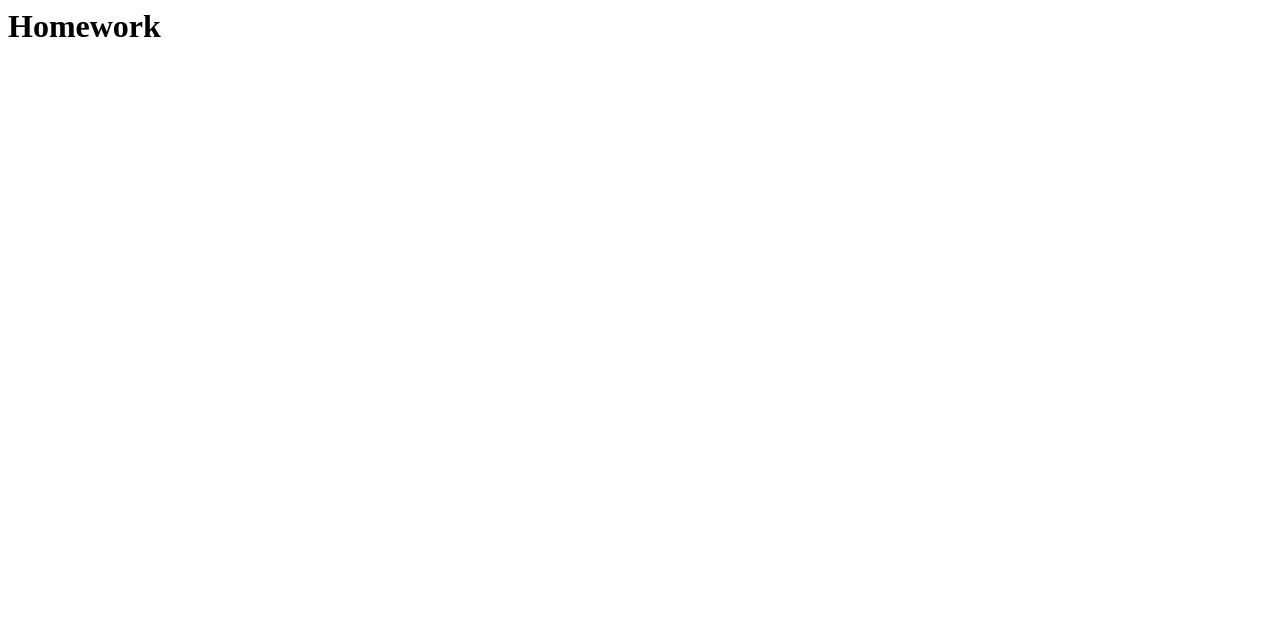
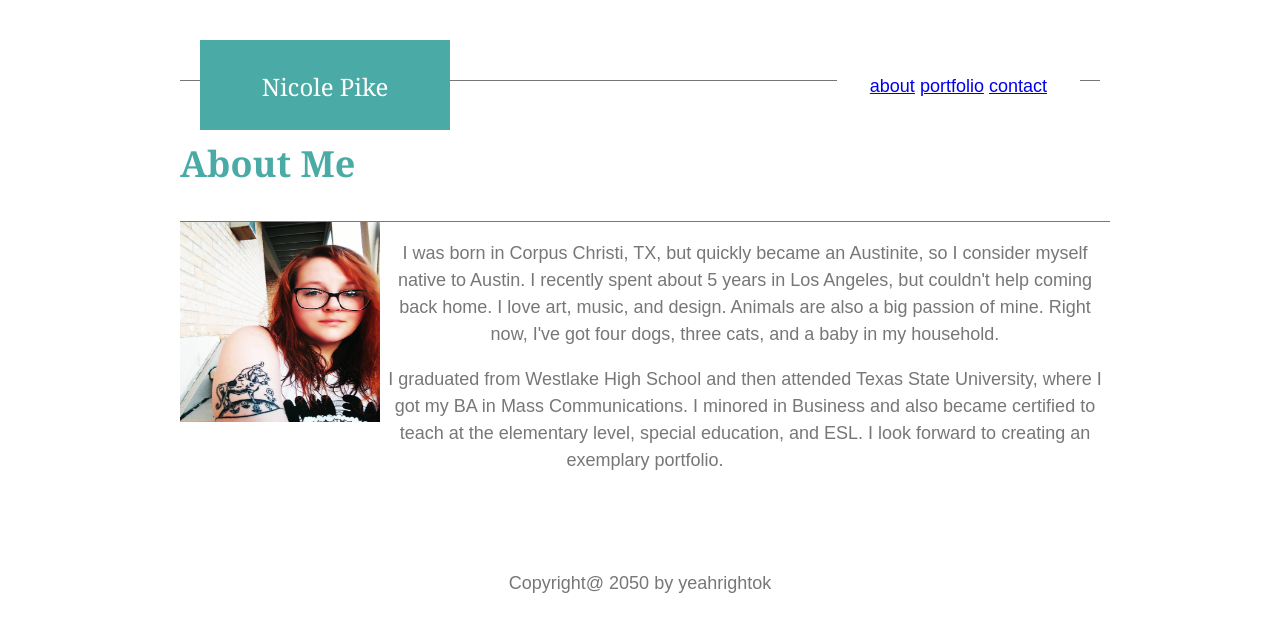
Before and after one commit to nicolep1056/Basic-Porfolio, a plain HTML site: page index.html in a window 1280 px wide. Drawn offline with Linux system fonts and the light colour scheme.

Commit message:
update one

```diff
--- a/assets/css/style.css
+++ b/assets/css/style.css
@@ -0,0 +1,144 @@
+* {
+    box-sizing: border-box;
+    text-align: center;
+  }
+
+  body{
+      margin: 0;
+      font-size: 18px;
+      line-height: 27px;
+      color: #777777;
+      font-family:'Arial', 'Helvetica Neue', Helvetica, sans-serif;
+ }
+
+  .wrapper {
+    width: 960px;
+    padding: 20px;
+    margin: 0 auto;
+    top: 0;
+  }
+
+#container{
+    height: 470px;
+    background-image: url (http://from toptal.com);
+    padding: 20px 0 50px 0;
+    border-top: 1px solid #777777;
+}
+
+
+  #top-right {
+    float: right;
+    padding: 20px;
+    margin-bottom: 20px;
+    color: #777777;
+    background: #ffffff;
+    size:33%;
+  }
+
+
+  #about-me{
+      position: relative;
+      left: 0;
+      top: 0;
+      padding-top: 0;
+      padding-bottom: 33px;
+      color: #4aaaa5;
+      background: #ffffff;
+      width: 250px;
+      height: 90px;
+      font-family: 'Georgia', 'Times New Roman', Times, serif;
+      font-size: 24px;
+      font-style: bold;
+  }
+
+  #about-content{
+      height: 420px;
+      width: 930px;
+      border-top: 1px solid #777777;
+  }
+img{
+      position: relative;
+      float: left;
+      left: 0;
+      height: 200px;
+      width: 200px;
+  }
+  header {
+    padding: 20px;
+    margin-bottom: 20px;
+    color: #333;
+    background: #ccc;
+  }
+
+  section {
+    float: block;
+    padding: 20px;
+    margin-bottom: 20px;
+    size:33%;
+  }
+
+
+  #left {
+    float: left;
+    padding-top: 33px;
+    padding-bottom: 33px;
+    color: #ffffff;
+    background: #4aaaa5;
+    width:250px;
+    height:90px;
+    font-family: 'Georgia', Times, Times New Roman, serif;
+    font-size: 24px;
+    font-style: bold;
+    top: 0;
+  }
+
+  #top-right{
+    float: right;
+    padding: 33px;
+    margin-bottom: 33px;
+    color: #777777;
+    background: #ffffff;
+    size:33%;
+  }
+
+
+  #full {
+    float: left;
+    padding: 20px;
+    margin-bottom: 20px;
+    width: 100%
+  }
+
+  aside{
+    float:left
+    b
+  }
+
+    h2 {
+        float: left
+      font-size:25px;
+      color: #4aaaa5;
+      text-align: left;
+      font-family: 'Georgia', Times, Times New Roman, serif;
+      font-style: bold;
+  }
+
+  #top{
+      top: 0;
+  }
+
+  #contact-title{
+    position: relative;
+    left: 20px;
+    top: 10px;
+    padding-top: 0;
+    padding-bottom: 33px;
+    color: #4aaaa5;
+    background: #ffffff;
+    width: 250px;
+    height: 90px;
+    font-family: 'Georgia', 'Times New Roman', Times, serif;
+    font-size: 24px;
+    font-style: bold;
+
+  }
--- a/index.html
+++ b/index.html
@@ -1 +1,47 @@
-<h1> Homework</h1>
+<!doctype html>
+<html lang="en-us">
+
+<head>
+    <meta charset="UTF-8">
+    <title>Nicole's Basic Portfolio</title>
+    <link rel="stylesheet" type="text/css" href="assets\css\style.css">
+</head>
+
+<body>
+
+
+    <div class="wrapper">
+        <section id="top">
+            <section id="left">
+                Nicole Pike
+            </section>
+            <nav id="top-right">
+
+                <a href="index.html">about</a>
+                <a href="portfolio.html">portfolio</a>
+                <a href="contact.html">contact</a>
+            </nav>
+        </section>
+
+        <section id="container">
+            <div id="about-me">
+                <h2>About Me</h2>
+            </div>
+            <div id="about-content">
+                <img src="assets/images/biopic.jpg" alt="profile pic">
+                <p>I was born in Corpus Christi, TX, but quickly became an Austinite, so I consider myself native to Austin.
+                    I recently spent about 5 years in Los Angeles, but couldn't help coming back home. I love art, music,
+                    and design. Animals are also a big passion of mine. Right now, I've got four dogs, three cats, and a
+                    baby in my household.</p>
+                <p>I graduated from Westlake High School and then attended Texas State University, where I got my BA in Mass
+                    Communications. I minored in Business and also became certified to teach at the elementary level, special
+                    education, and ESL. I look forward to creating an exemplary portfolio.</p>
+            </div>
+        </section>
+
+        <footer>
+            Copyright@ 2050 by yeahrightok
+        </footer>
+</body>
+
+</html>
```
Also changed, not shown: contact.html (+46 -1 lines).
